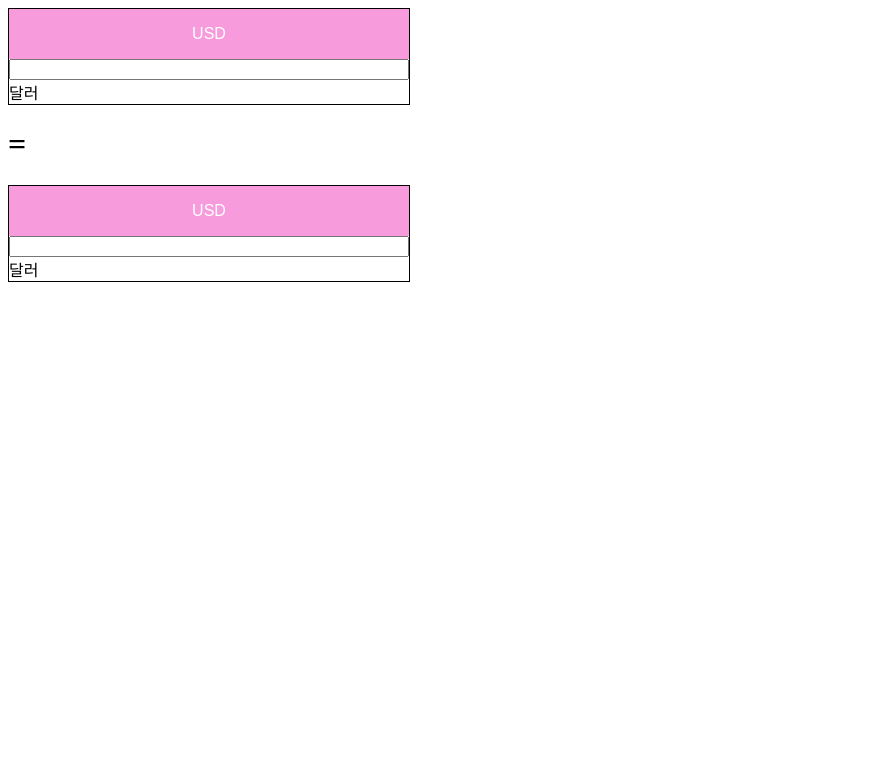
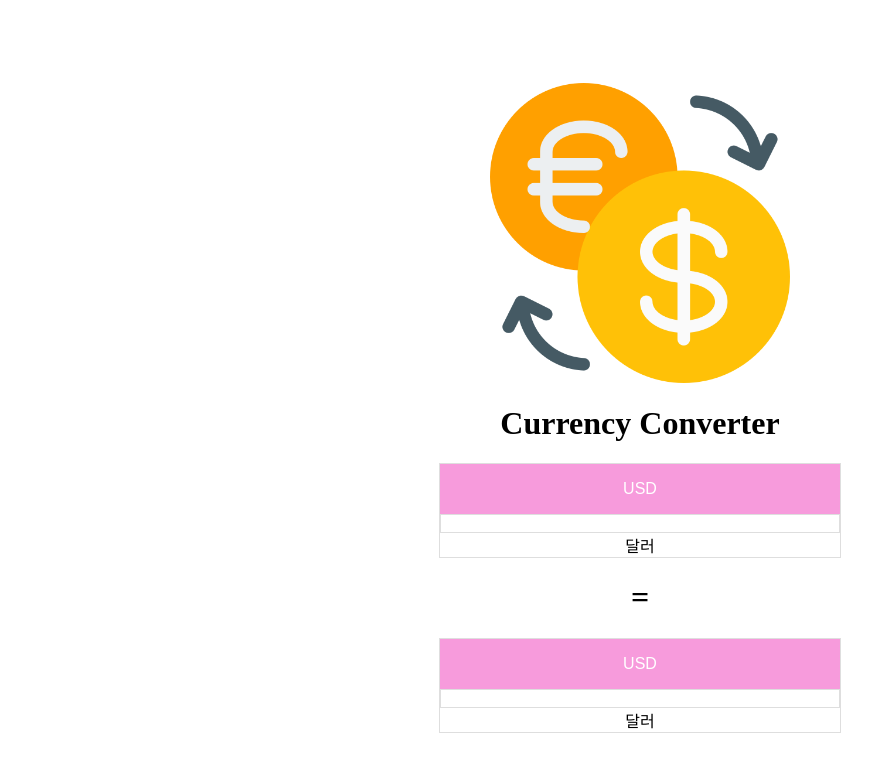
Before and after one commit to yuhyunjeong/exchange-currency, a plain HTML site: page index.html in a window 1280 px wide. Shown: the whole page, without its empty margins (0-896 px from the left). Drawn offline with Linux system fonts and the light colour scheme.

Commit message:
currency convert

```diff
--- a/index.html
+++ b/index.html
@@ -9,7 +9,9 @@
     <link rel="stylesheet" href="style.css" />
   </head>
   <body>
-    <div>
+    <img src="img/exchange.png" style="height: 300px" />
+    <h1>Currency Converter</h1>
+    <div class="container">
       <div class="exchange-box">
         <div class="dropdown">
           <button class="dropbtn" id="from-button">USD</button>
@@ -20,8 +22,8 @@
           </div>
         </div>
         <div class="input-area">
-          <input type="number" />
-          <div>달러</div>
+          <input type="number" id="from-input" onkeyup="convert('from')" />
+          <div id="from-unit">달러</div>
         </div>
       </div>
       <h1>=</h1>
@@ -31,12 +33,12 @@
           <div class="dropdown-content" id="to-currency-list">
             <a href="#">USD</a>
             <a href="#">KRW</a>
-            <a href="#">VND</a>
+            <a href="#">CAD</a>
           </div>
         </div>
         <div class="input-area">
-          <input type="number" />
-          <div>달러</div>
+          <input type="number" id="to-input" onkeyup="convert('to')" />
+          <div id="to-unit">달러</div>
         </div>
       </div>
     </div>
--- a/main.js
+++ b/main.js
@@ -4,26 +4,26 @@
 // 4. selecting an item from the dropdown list changes to it - clink event
 // 5. enter the amount and currency exchange occurs
 // 6. selecting an item from another dropdown list changes to that currency
-// 7. read currency units in Korean
-// 8. change the number first in the box below
+// 7. change the number first in the box below
+// 8. read currency units in Korean
 
 //use Object(객체)
 let currencyRatio = {
   USD: {
-    KRW: 1341.68, // USD to KRW
+    KRW: 1310.65, // USD to KRW
     USD: 1,
     CAD: 1.38, // USD to CAD
     unit: "달러",
   },
   KRW: {
     KRW: 1,
-    USD: 0.00075,
-    CAD: 0.001,
+    USD: 0.00076,
+    CAD: 0.0011,
     unit: "원",
   },
   CAD: {
-    KRW: 970.71,
-    USD: 0.72,
+    KRW: 950.28,
+    USD: 0.73,
     CAD: 1,
     unit: "캐드",
   },
@@ -41,6 +41,7 @@ let toCurrency = "USD";
 
 document.querySelectorAll("#from-currency-list a").forEach((menu) =>
   menu.addEventListener("click", function () {
+    document.getElementById("from-input").value = null;
     // add event 'click' to function 'menu'
     //1. Get the button.
     //2. Replace the value in the button.
@@ -49,12 +50,46 @@ document.querySelectorAll("#from-currency-list a").forEach((menu) =>
     //3. Save the selected currency value in a variable.
     fromCurrency = this.textContent;
     console.log("fromCurrency: ", fromCurrency);
+
+    document.getElementById("from-unit").textContent =
+      currencyRatio[fromCurrency].unit;
   })
 );
 
 document.querySelectorAll("#to-currency-list a").forEach((menu) =>
   menu.addEventListener("click", function () {
+    document.getElementById("to-input").value = null;
+
     document.getElementById("to-button").textContent = this.textContent;
     toCurrency = this.textContent;
+
+    document.getElementById("to-unit").textContent =
+      currencyRatio[toCurrency].unit;
   })
 );
+
+// 1. when entering key
+// 2. currency exchange occurs
+// 3. show the value
+
+function convert(type) {
+  //console.log("keyup: ");
+
+  if (type == "from") {
+    //convert
+    // currency-exchange = money * exchange rate
+    let amount = document.getElementById("from-input").value;
+    let convertedAmount = amount * currencyRatio[fromCurrency][toCurrency];
+    console.log("환전결과!:", convertedAmount);
+
+    document.getElementById("to-input").value = convertedAmount;
+  } else {
+    //convert
+    // currency-exchange = money * exchange rate
+    let amount = document.getElementById("to-input").value;
+    let convertedAmount = amount * currencyRatio[toCurrency][fromCurrency];
+    console.log("환전결과!:", convertedAmount);
+
+    document.getElementById("from-input").value = convertedAmount;
+  }
+}
--- a/style.css
+++ b/style.css
@@ -1,10 +1,16 @@
+.container {
+  text-align: center;
+}
+
 .exchange-box {
-  border: 1px solid black;
+  border: 1px solid #dedede;
   width: 400px;
 }
 
 .input-area input {
+  text-align: center;
   width: 100%;
+  border: 1px solid #dedede;
   box-sizing: border-box; /* Prevent box oversizing */
 }
 
@@ -59,3 +65,11 @@
 .dropdown:hover .dropbtn {
   background-color: #ec2c92;
 }
+
+body {
+  display: flex;
+  flex-direction: column;
+  align-items: center;
+  justify-content: center;
+  height: 100vh;
+}
```
Also changed, not shown: img/exchange.png (added), 1 other file.
